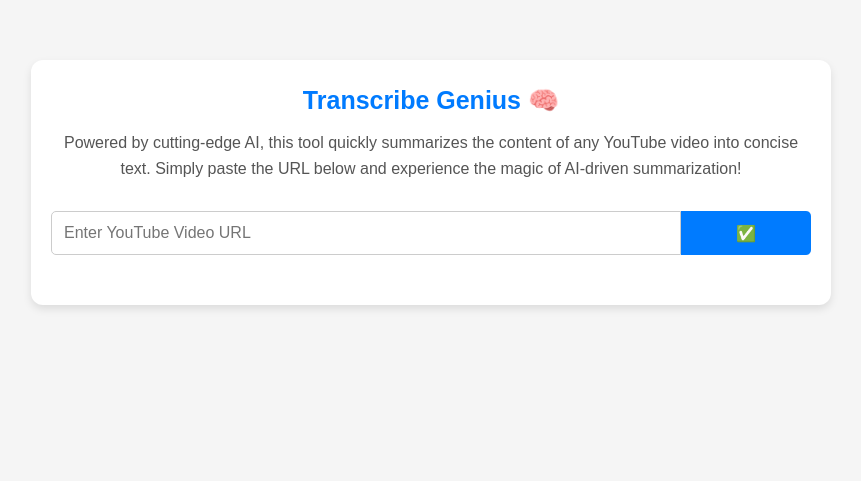
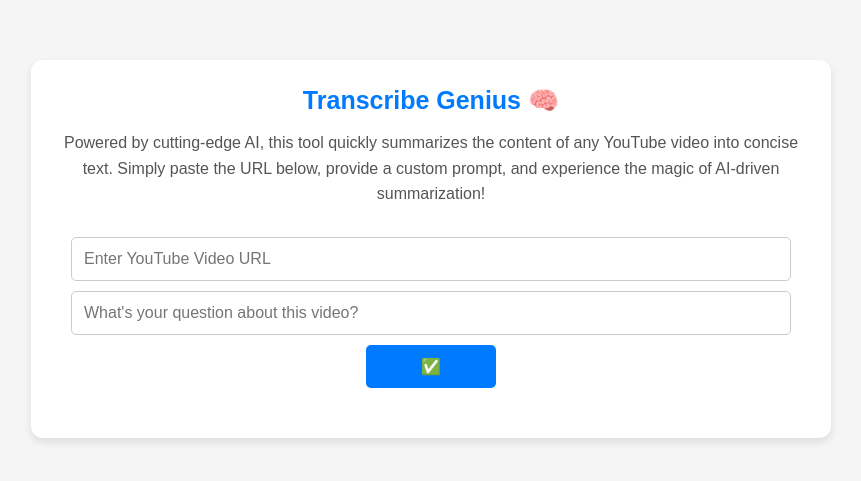
Before and after one commit to shahram8708/AI-Video-Summarizer, a Flask app: page / in a window 1280 px wide. Shown: the top 481 px of the page, without its empty margins (209-1070 px from the left). Run offline with Flask 3, Linux system fonts and the light colour scheme.

Commit message:
Update index.html

```diff
--- a/templates/index.html
+++ b/templates/index.html
@@ -44,15 +44,17 @@
 
         .input-section {
             display: flex;
-            justify-content: center;
+            flex-direction: column;
+            align-items: center;
             margin-bottom: 30px;
         }
 
         .input-section input[type="text"] {
-            flex: 1;
+            width: calc(100% - 40px);
+            margin-bottom: 10px;
             padding: 12px;
             border: 1px solid #ccc;
-            border-radius: 5px 0 0 5px;
+            border-radius: 5px;
             font-size: 16px;
             outline: none;
         }
@@ -64,7 +66,7 @@
             background-color: #007bff;
             color: #fff;
             border: none;
-            border-radius: 0 5px 5px 0;
+            border-radius: 5px;
             cursor: pointer;
             transition: background-color 0.3s ease;
             outline: none;
@@ -195,11 +197,14 @@
         <div class="header">
             <h1>Transcribe Genius 🧠</h1>
             <p>Powered by cutting-edge AI, this tool quickly summarizes the content of any YouTube video into concise
-                text. Simply paste the URL below and experience the magic of AI-driven summarization!</p>
+                text. Simply paste the URL below, provide a custom prompt, and experience the magic of AI-driven
+                summarization!</p>
         </div>
         <div class="input-section">
             <input type="text" id="videoUrl" placeholder="Enter YouTube Video URL" aria-label="YouTube Video URL">
-            <button onclick="summarizeVideo()" class="action-button">✅</button>
+            <input type="text" id="promptText" placeholder="What's your question about this video?"
+                aria-label="Custom Prompt Text">
+            <button onclick="summarizeVideo()">✅</button>
         </div>
         <div class="loading-wave" id="loadingWave">
             <div class="wave"></div>
@@ -222,6 +227,7 @@
     <script>
         function summarizeVideo() {
             const videoUrl = document.getElementById('videoUrl').value;
+            const promptText = document.getElementById('promptText').value;
             const videoId = getVideoId(videoUrl);
 
             if (!videoId) {
@@ -237,7 +243,7 @@
                 headers: {
                     'Content-Type': 'application/json'
                 },
-                body: JSON.stringify({ videoId })
+                body: JSON.stringify({ videoId, promptText })
             })
                 .then(response => response.json())
                 .then(data => {
@@ -321,12 +327,6 @@
                 playButton.textContent = '▶️';
             }
         }
-
-        function stopAudio() {
-            window.speechSynthesis.cancel();
-            const playButton = document.querySelector('.audio-button');
-            playButton.textContent = '▶️';
-        }
     </script>
 </body>
 
```
